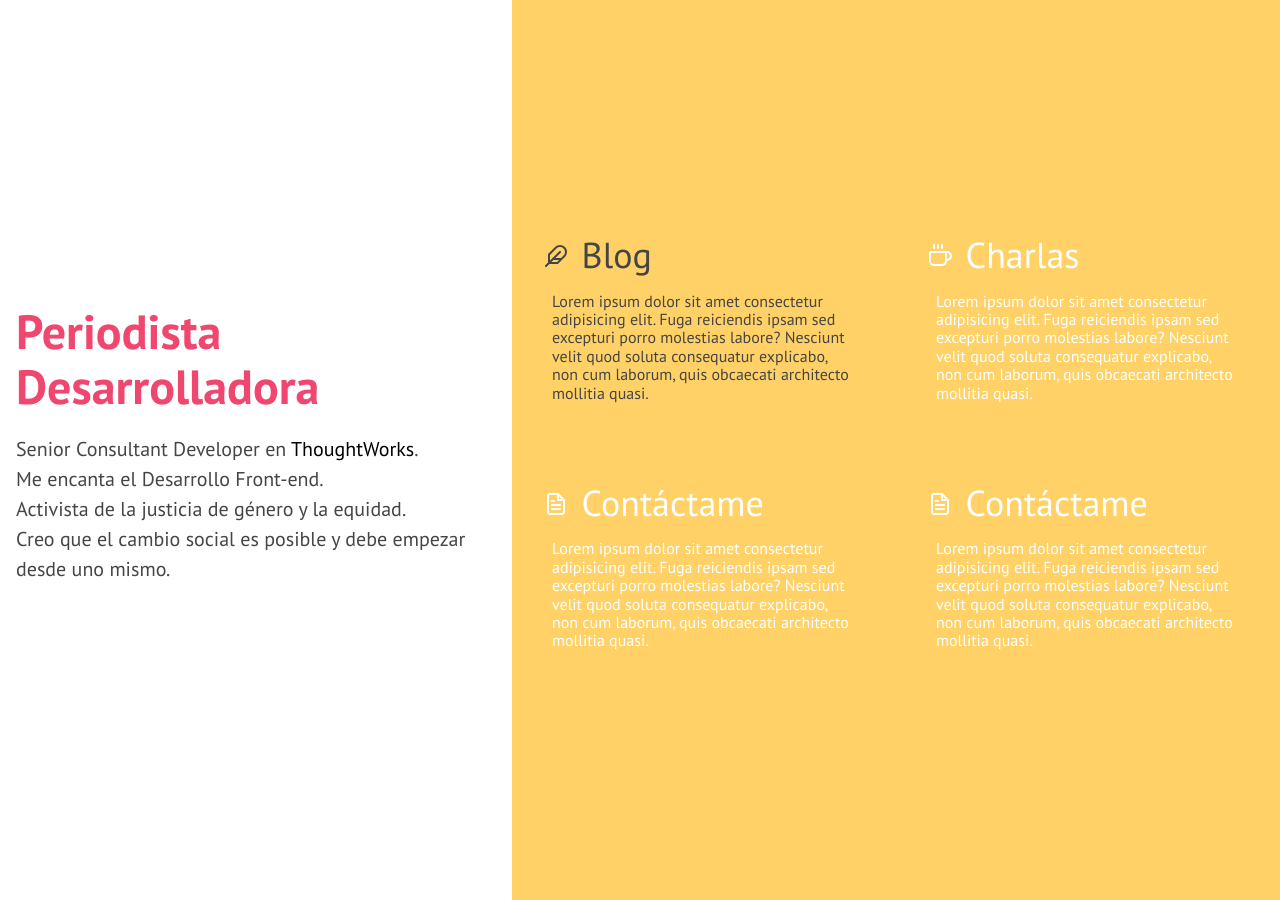
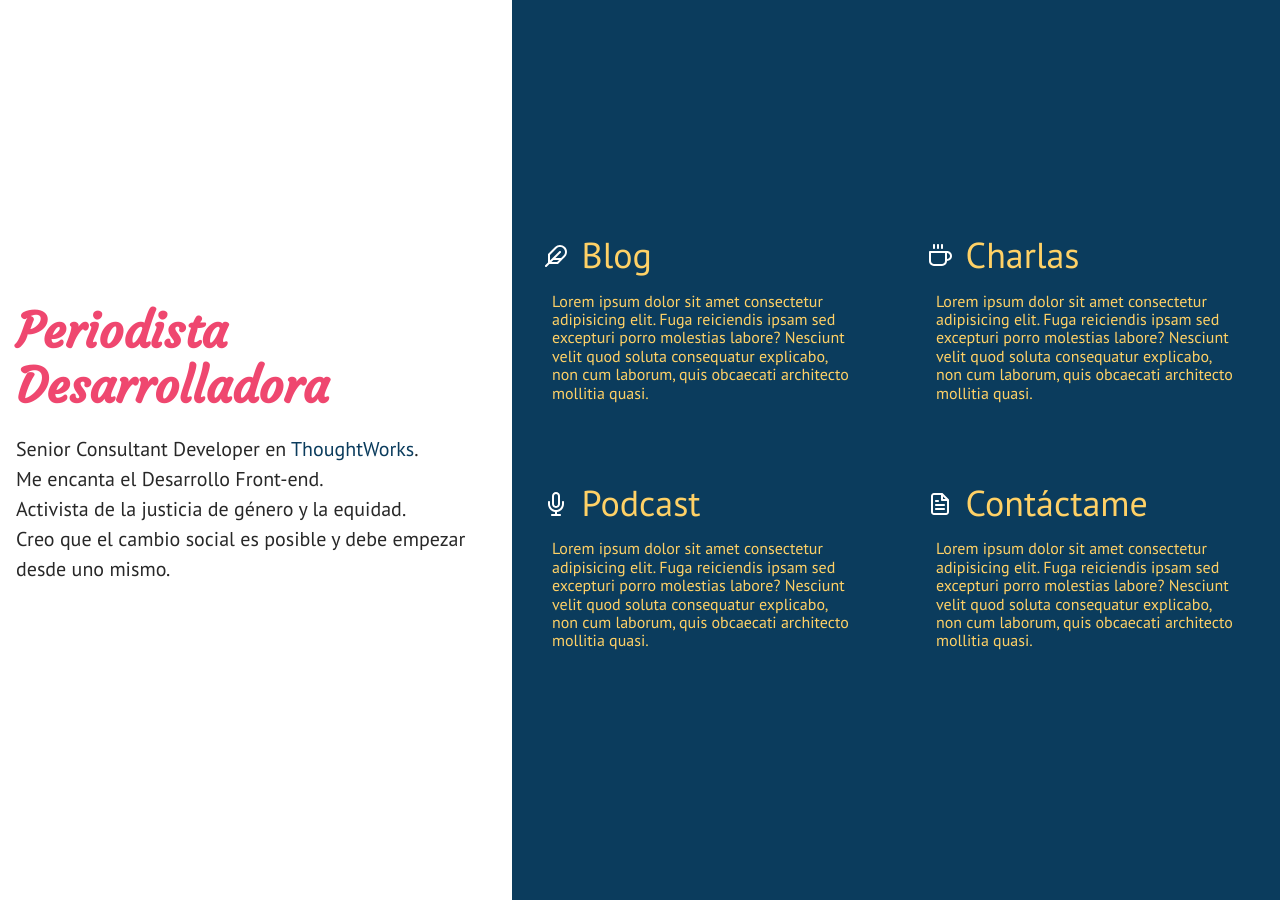
Before and after one commit to carlast22/carlast22.github.io, a Jekyll site: the page built from index.html, in a window 1280 px wide. Built offline with Jekyll 4.4.1, drawn with Linux system fonts in a browser that asks for light colours.

Commit message:
Adds palette

```diff
--- a/_sass/_theme.scss
+++ b/_sass/_theme.scss
@@ -1,9 +1,8 @@
 $paradise-pink: #ef476fff;
 $orange-yellow-crayola: #ffd166ff;
-$caribbean-green: #06d6a0ff;
 $blue-ncs: #118ab2ff;
-$midnight-green-eagle-green: #073b4cff;
-$gray: #454545;
+$indigo-dye: #0b3c5dff;
+$eerie-black: #282828ff;
 
 .theme-pink {
   color: $paradise-pink;
@@ -11,17 +10,14 @@ $gray: #454545;
 .theme-yellow {
   color: $orange-yellow-crayola;
 }
-.theme-light-green {
-  color: $caribbean-green;
+.theme-indigo {
+  color: $indigo-dye;
 }
 .theme-blue {
   color: $blue-ncs;
 }
-.theme-dark-green {
-  color: $midnight-green-eagle-green;
-}
-.theme-gray {
-  color: $gray;
+.theme-black {
+  color: $eerie-black;
 }
 
 .theme-bg-pink {
@@ -30,21 +26,15 @@ $gray: #454545;
 .theme-bg-yellow {
   background-color: $orange-yellow-crayola;
 }
-.theme-bg-light-green {
-  background-color: $caribbean-green;
+.theme-bg-indigo {
+  background-color: $indigo-dye;
 }
 .theme-bg-blue {
   background-color: $blue-ncs;
 }
-.theme-bg-dark-green {
-  background-color: $midnight-green-eagle-green;
-}
-.theme-bg-gray {
-  background-color: $gray;
-}
 
 .post-content {
-  @extend .theme-gray;
+  @extend .theme-black;
 
   a {
     @extend .theme-blue;
--- a/index.html
+++ b/index.html
@@ -6,12 +6,12 @@ title: Home
 <article class="flex flex-wrap bg-white min-vh-100">
   <div class="flex items-center w-100 w-40-l pv4">
     <div class="pa3 mw6 center">
-      <p class="f2 f1-ns b mv2 theme-pink">Periodista<br>Desarrolladora<br></p>
+      <p class="f2 f1-ns b mv2 site-title theme-pink">Periodista<br>Desarrolladora<br></p>
       <section>
-        <p class="f5 f4-ns lh-copy theme-gray">
+        <p class="f5 f4-ns lh-copy theme-black">
           Senior Consultant Developer en
           <a
-            class="link black hover-bg-light-gray"
+            class="link black theme-indigo"
             href="{{ site.author.company }}"
             >ThoughtWorks</a>.<br>
             Me encanta el Desarrollo Front-end.<br>
@@ -21,10 +21,10 @@ title: Home
       </section>
     </div>
   </div>
-  <div class="flex items-center f3 f2-ns theme-bg-yellow w-100 w-60-l">
+  <div class="flex items-center f3 f2-ns theme-bg-indigo w-100 w-60-l">
     <section class="flex flex-wrap justify-around mw6 mw-none-l center pv3">
       <div class="flex flex-column pa4 w-50-l mw6-l">
-        <a class="link dim theme-gray" href="/blog">
+        <a class="link dim theme-yellow" href="/blog">
           <img alt="blog" class="img mr1" src="/img/icons/feather-white.svg" />
           Blog
           <p class="ph2 f5">
@@ -33,7 +33,7 @@ title: Home
         </a>
       </div>
       <div class="flex flex-column pa4 w-50-l mw6-l">
-        <a class="link dim white" href="/charlas">
+        <a class="link dim theme-yellow" href="/charlas">
           <img alt="charlas" class="img mr1" src="/img/icons/coffee-white.svg" />
           Charlas
           <p class="ph2 f5">
@@ -42,16 +42,16 @@ title: Home
         </a>
       </div>
       <div class="flex flex-column pa4 w-50-l mw6-l">
-        <a class="link dim white" href="/cv">
-          <img alt="cv" class="img mr1" src="/img/icons/file-text-white.svg" />
-          Contáctame
+        <a class="link dim theme-yellow" href="/cv">
+          <img alt="cv" class="img mr1" src="/img/icons/mic-white.svg" />
+          Podcast
           <p class="ph2 f5">
             Lorem ipsum dolor sit amet consectetur adipisicing elit. Fuga reiciendis ipsam sed excepturi porro molestias labore? Nesciunt velit quod soluta consequatur explicabo, non cum laborum, quis obcaecati architecto mollitia quasi.
           </p>
         </a>
       </div>
       <div class="flex flex-column pa4 w-50-l mw6-l">
-        <a class="link dim white" href="/cv">
+        <a class="link dim theme-yellow" href="/cv">
           <img alt="cv" class="img mr1" src="/img/icons/file-text-white.svg" />
           Contáctame
           <p class="ph2 f5">
```
Also changed, not shown: img/icons/feather-white.svg.
